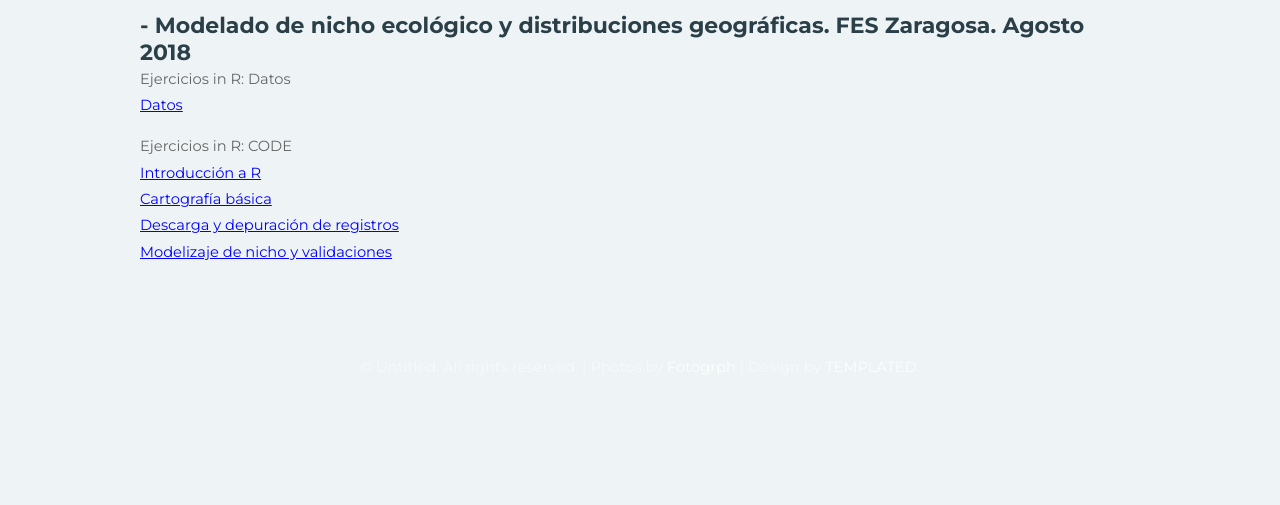
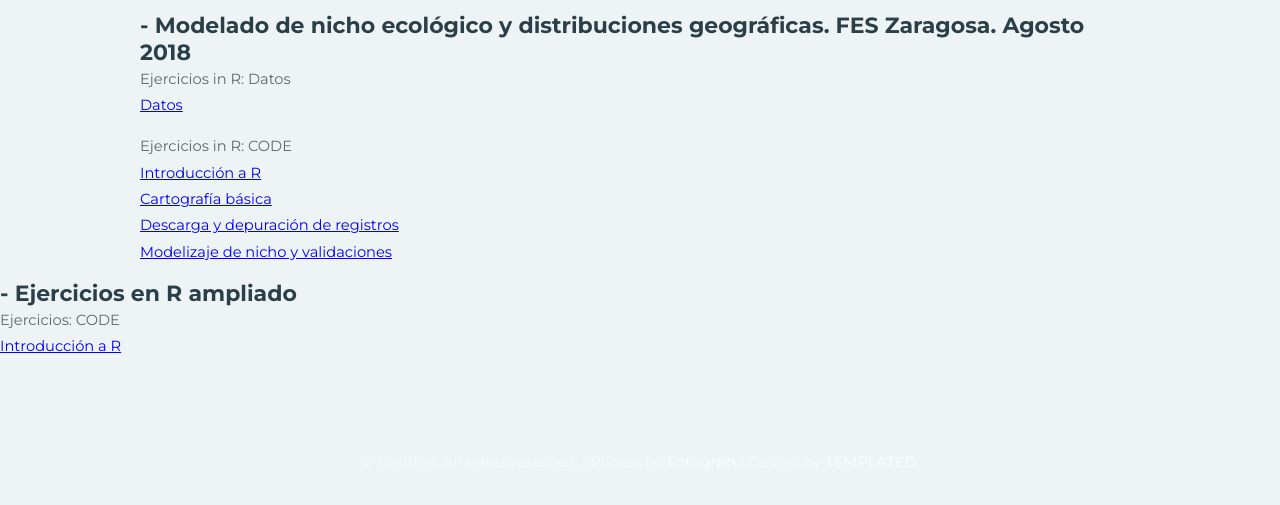
Before and after one commit to alegnacamargo/Clases, a plain HTML site: page cursos.html in a window 1280 px wide. Shown: the part 203-708 px from the top of the page. Drawn offline with Linux system fonts and the light colour scheme.

Commit message:
Update cursos.html

```diff
--- a/cursos.html
+++ b/cursos.html
@@ -58,6 +58,13 @@ Released   : 20140216
 					<a href="Modelos_Validaciones.html">Modelizaje de nicho y validaciones</a> <br>
 				</section>
 			</div>
+
+		<h2>- Ejercicios en R ampliado</h2>
+			</header>
+				<p>Ejercicios: CODE<br>
+					<a href="EJERCICIOS_R_LAE.html">Introducción a R</a> <br>
+				</section>
+			</div>
 		</div>
 
 <div id="copyright" class="container">
```
